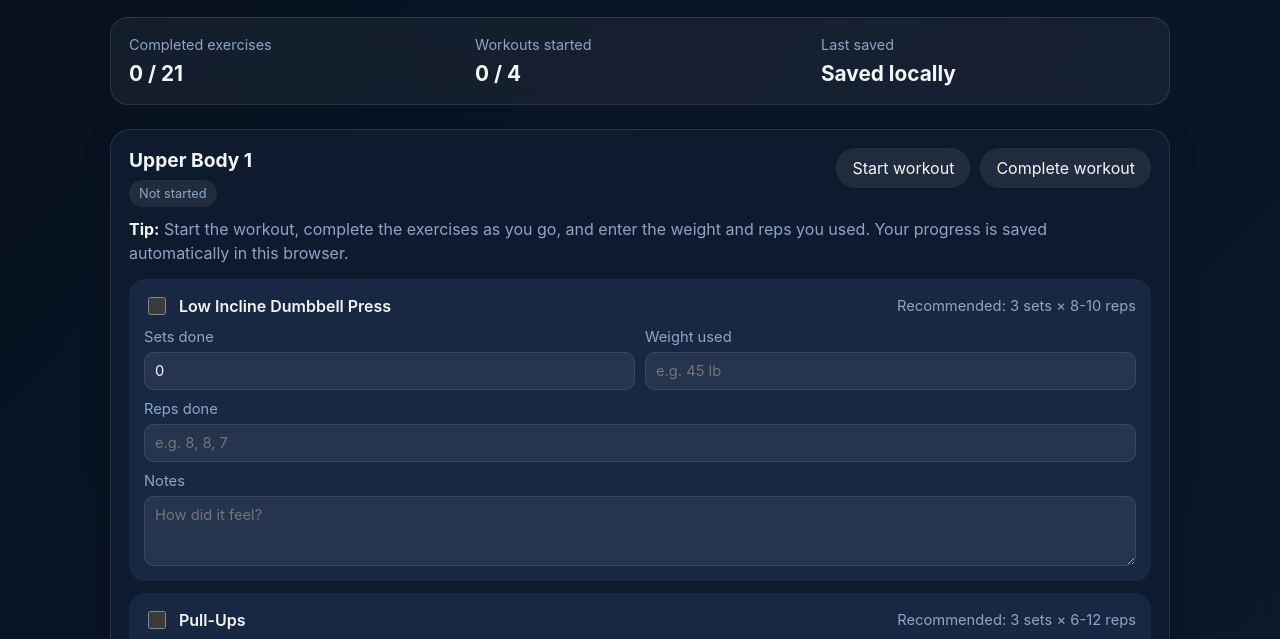
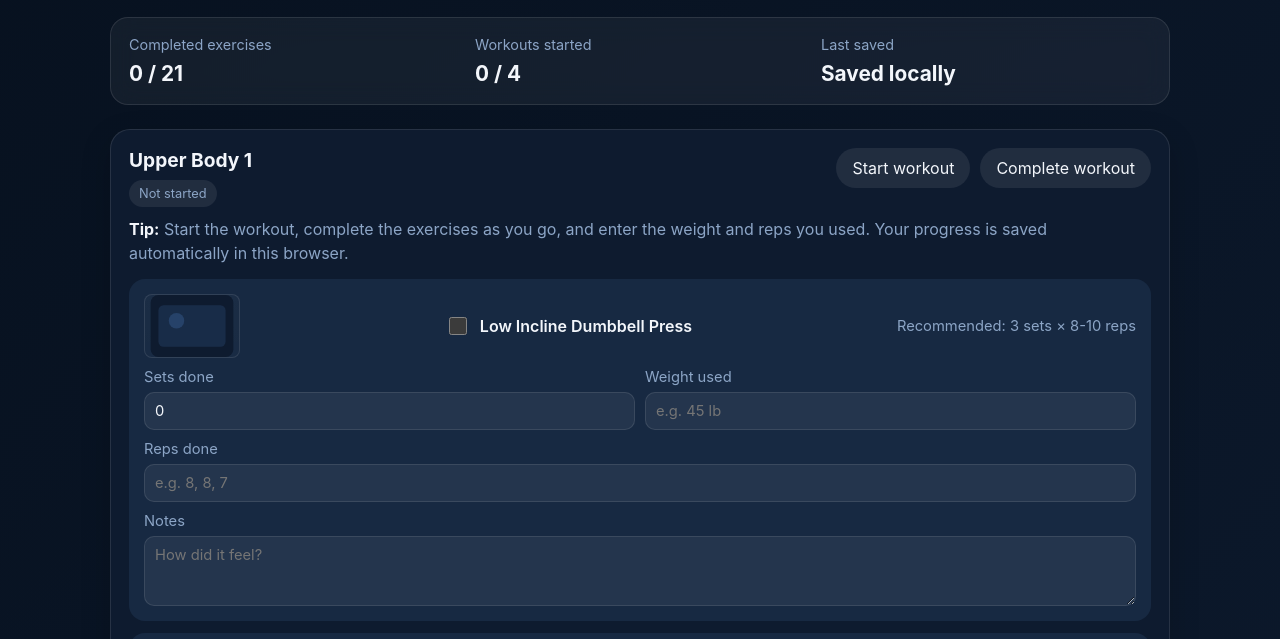
Before and after one commit to jke449/JKfitness, a plain HTML site: page index.html in a window 1280 px wide. Shown: the part 161-800 px from the top of the page. Drawn offline with Linux system fonts and the light colour scheme.

Commit message:
Remove BWS branding; add exercise image support

```diff
--- a/app.js
+++ b/app.js
@@ -7,11 +7,11 @@ const initialWorkouts = [
     started: false,
     completed: false,
     exercises: [
-      { name: 'Low Incline Dumbbell Press', targetSets: 3, reps: '8-10', completed: false, setsDone: 0, repsDone: '', weight: '', notes: '' },
-      { name: 'Pull-Ups', targetSets: 3, reps: '6-12', completed: false, setsDone: 0, repsDone: '', weight: '', notes: '' },
-      { name: 'Dumbbell Lateral Raises', targetSets: 3, reps: '15-20', completed: false, setsDone: 0, repsDone: '', weight: '', notes: '' },
-      { name: 'Dumbbell Chest Supported Row', targetSets: 3, reps: '10-12', completed: false, setsDone: 0, repsDone: '', weight: '', notes: '' },
-      { name: 'Banded Push-Ups', targetSets: 3, reps: '10+', completed: false, setsDone: 0, repsDone: '', weight: '', notes: '' }
+        { name: 'Low Incline Dumbbell Press', targetSets: 3, reps: '8-10', completed: false, setsDone: 0, repsDone: '', weight: '', notes: '', image: '' },
+        { name: 'Pull-Ups', targetSets: 3, reps: '6-12', completed: false, setsDone: 0, repsDone: '', weight: '', notes: '', image: '' },
+        { name: 'Dumbbell Lateral Raises', targetSets: 3, reps: '15-20', completed: false, setsDone: 0, repsDone: '', weight: '', notes: '', image: '' },
+        { name: 'Dumbbell Chest Supported Row', targetSets: 3, reps: '10-12', completed: false, setsDone: 0, repsDone: '', weight: '', notes: '', image: '' },
+        { name: 'Banded Push-Ups', targetSets: 3, reps: '10+', completed: false, setsDone: 0, repsDone: '', weight: '', notes: '', image: '' }
     ]
   },
   {
@@ -20,11 +20,11 @@ const initialWorkouts = [
     started: false,
     completed: false,
     exercises: [
-      { name: 'Barbell Back Squat', targetSets: 3, reps: '8-10', completed: false, setsDone: 0, repsDone: '', weight: '', notes: '' },
-      { name: 'Dumbbell Romanian Deadlift', targetSets: 3, reps: '10-12', completed: false, setsDone: 0, repsDone: '', weight: '', notes: '' },
-      { name: 'Seated Leg Extensions', targetSets: 3, reps: '10-15', completed: false, setsDone: 0, repsDone: '', weight: '', notes: '' },
-      { name: 'Standing Weighted Calf Raises', targetSets: 3, reps: '10-15', completed: false, setsDone: 0, repsDone: '', weight: '', notes: '' },
-      { name: 'Palloff Press', targetSets: 2, reps: '5/side', completed: false, setsDone: 0, repsDone: '', weight: '', notes: '' }
+        { name: 'Barbell Back Squat', targetSets: 3, reps: '8-10', completed: false, setsDone: 0, repsDone: '', weight: '', notes: '', image: '' },
+        { name: 'Dumbbell Romanian Deadlift', targetSets: 3, reps: '10-12', completed: false, setsDone: 0, repsDone: '', weight: '', notes: '', image: '' },
+        { name: 'Seated Leg Extensions', targetSets: 3, reps: '10-15', completed: false, setsDone: 0, repsDone: '', weight: '', notes: '', image: '' },
+        { name: 'Standing Weighted Calf Raises', targetSets: 3, reps: '10-15', completed: false, setsDone: 0, repsDone: '', weight: '', notes: '', image: '' },
+        { name: 'Palloff Press', targetSets: 2, reps: '5/side', completed: false, setsDone: 0, repsDone: '', weight: '', notes: '', image: '' }
     ]
   },
   {
@@ -33,12 +33,12 @@ const initialWorkouts = [
     started: false,
     completed: false,
     exercises: [
-      { name: 'Barbell Bench Press', targetSets: 3, reps: '8-10', completed: false, setsDone: 0, repsDone: '', weight: '', notes: '' },
-      { name: 'Seated Cable Row', targetSets: 3, reps: '8-10', completed: false, setsDone: 0, repsDone: '', weight: '', notes: '' },
-      { name: 'Standing Barbell Overhead Press', targetSets: 3, reps: '6-8', completed: false, setsDone: 0, repsDone: '', weight: '', notes: '' },
-      { name: 'Standing Mid-Chest Cable Fly', targetSets: 3, reps: '10-15', completed: false, setsDone: 0, repsDone: '', weight: '', notes: '' },
-      { name: 'Behind Body Cable Curls', targetSets: 3, reps: '10-12', completed: false, setsDone: 0, repsDone: '', weight: '', notes: '' },
-      { name: 'Standing Face Pulls', targetSets: 3, reps: '10', completed: false, setsDone: 0, repsDone: '', weight: '', notes: '' }
+        { name: 'Barbell Bench Press', targetSets: 3, reps: '8-10', completed: false, setsDone: 0, repsDone: '', weight: '', notes: '', image: '' },
+        { name: 'Seated Cable Row', targetSets: 3, reps: '8-10', completed: false, setsDone: 0, repsDone: '', weight: '', notes: '', image: '' },
+        { name: 'Standing Barbell Overhead Press', targetSets: 3, reps: '6-8', completed: false, setsDone: 0, repsDone: '', weight: '', notes: '', image: '' },
+        { name: 'Standing Mid-Chest Cable Fly', targetSets: 3, reps: '10-15', completed: false, setsDone: 0, repsDone: '', weight: '', notes: '', image: '' },
+        { name: 'Behind Body Cable Curls', targetSets: 3, reps: '10-12', completed: false, setsDone: 0, repsDone: '', weight: '', notes: '', image: '' },
+        { name: 'Standing Face Pulls', targetSets: 3, reps: '10', completed: false, setsDone: 0, repsDone: '', weight: '', notes: '', image: '' }
     ]
   },
   {
@@ -47,11 +47,11 @@ const initialWorkouts = [
     started: false,
     completed: false,
     exercises: [
-      { name: 'Barbell Deadlift', targetSets: 3, reps: '6-8', completed: false, setsDone: 0, repsDone: '', weight: '', notes: '' },
-      { name: 'Front Foot Elevated Reverse Lunges', targetSets: 3, reps: '8-10/leg', completed: false, setsDone: 0, repsDone: '', weight: '', notes: '' },
-      { name: 'Seated Leg Curls', targetSets: 3, reps: '10-15', completed: false, setsDone: 0, repsDone: '', weight: '', notes: '' },
-      { name: 'Seated Weighted Calf Raises', targetSets: 3, reps: '10-15', completed: false, setsDone: 0, repsDone: '', weight: '', notes: '' },
-      { name: 'Bird Dog', targetSets: 2, reps: '5/side', completed: false, setsDone: 0, repsDone: '', weight: '', notes: '' }
+        { name: 'Barbell Deadlift', targetSets: 3, reps: '6-8', completed: false, setsDone: 0, repsDone: '', weight: '', notes: '', image: '' },
+        { name: 'Front Foot Elevated Reverse Lunges', targetSets: 3, reps: '8-10/leg', completed: false, setsDone: 0, repsDone: '', weight: '', notes: '', image: '' },
+        { name: 'Seated Leg Curls', targetSets: 3, reps: '10-15', completed: false, setsDone: 0, repsDone: '', weight: '', notes: '', image: '' },
+        { name: 'Seated Weighted Calf Raises', targetSets: 3, reps: '10-15', completed: false, setsDone: 0, repsDone: '', weight: '', notes: '', image: '' },
+        { name: 'Bird Dog', targetSets: 2, reps: '5/side', completed: false, setsDone: 0, repsDone: '', weight: '', notes: '', image: '' }
     ]
   }
 ];
@@ -97,7 +97,8 @@ function loadState() {
             setsDone: Number(exercise.setsDone || 0),
             repsDone: exercise.repsDone ?? '',
             weight: exercise.weight ?? '',
-            notes: exercise.notes ?? ''
+            notes: exercise.notes ?? '',
+            image: exercise.image ?? fallbackExercise.image ?? ''
           };
         });
 
@@ -153,9 +154,18 @@ function renderWorkouts() {
         .map((exercise, exerciseIndex) => {
           const completedClass = exercise.completed ? 'completed' : '';
           const activeClass = workout.started ? 'active' : '';
+          const mediaMarkup = exercise.image
+            ? `<img src="${exercise.image}" class="exercise-image" alt="${exercise.name}" />`
+            : `<svg class="exercise-image placeholder" viewBox="0 0 64 48" xmlns="http://www.w3.org/2000/svg" aria-hidden="true">
+                 <rect width="64" height="48" rx="6" fill="#0e1b2f" />
+                 <g fill="#67a4ff" opacity="0.12"><rect x="6" y="8" width="52" height="32" rx="4"/></g>
+                 <circle cx="20" cy="20" r="6" fill="#67a4ff" opacity="0.18" />
+               </svg>`;
+
           return `
             <article class="exercise-card ${completedClass} ${activeClass}">
               <div class="exercise-top">
+                ${mediaMarkup}
                 <label class="checkbox-label">
                   <input
                     type="checkbox"
--- a/styles.css
+++ b/styles.css
@@ -195,6 +195,18 @@ h1 {
   gap: 12px;
 }
 
+.exercise-image {
+  width: 96px;
+  height: 64px;
+  object-fit: cover;
+  border-radius: 8px;
+  flex-shrink: 0;
+  border: 1px solid var(--border);
+  background: linear-gradient(180deg, rgba(255,255,255,0.02), rgba(255,255,255,0.01));
+}
+
+.exercise-image.placeholder { display: block; }
+
 .checkbox-label {
   display: flex;
   align-items: center;
```
